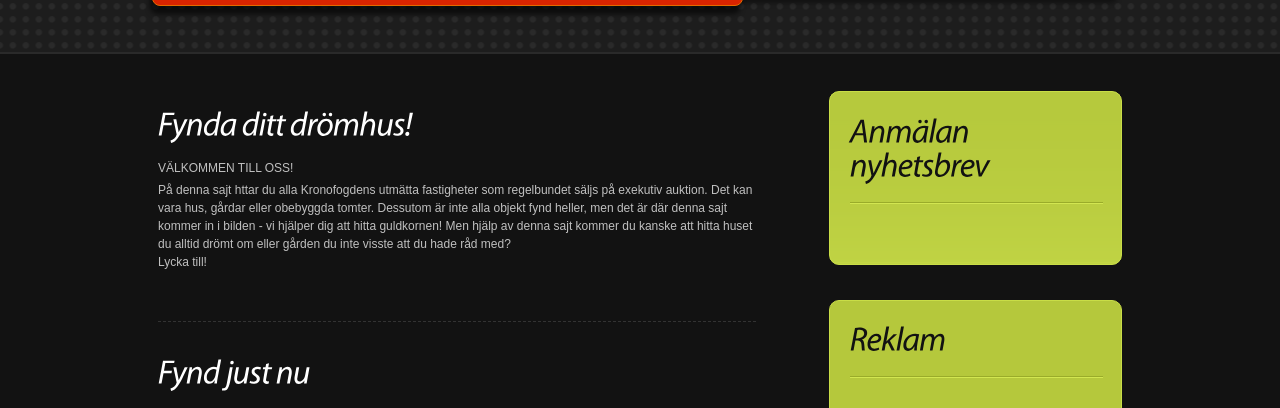
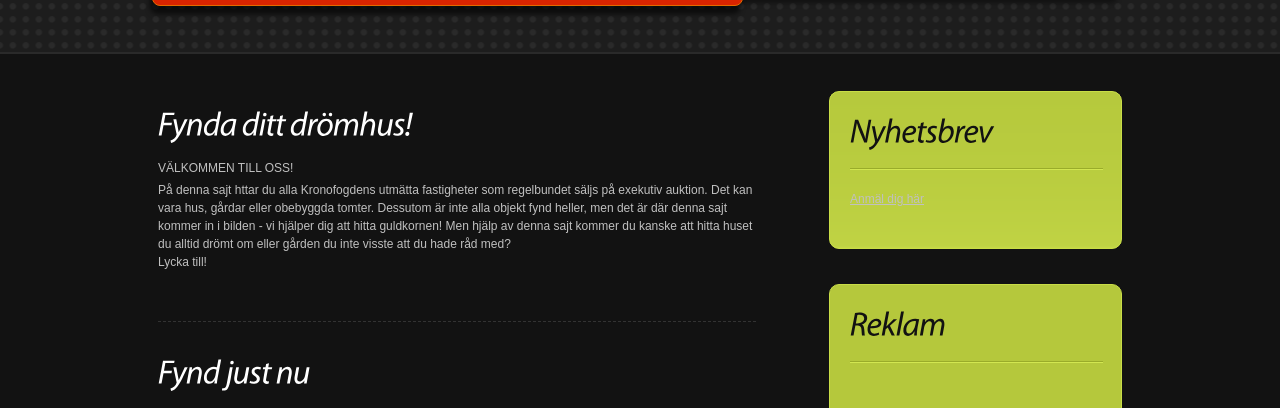
Before and after one commit to 2lambda123/propladder, a Jekyll site: the page built from index.html, in a window 1280 px wide and 900 px high, scrolled down 505 px, cut to the strip 68-476 px from the top of the window. Built offline with Jekyll 4.4.1, drawn with Linux system fonts in a browser that asks for light colours; Markdown is read by kramdown in place of the engine named in the settings.

Commit message:
mailform

```diff
--- a/index.html
+++ b/index.html
@@ -59,7 +59,9 @@ title: Fynda ditt drömhus
     <div class="prefix_1">
         <article>
             <div class="box">
-				<a href="http://eepurl.com/TpwiH"><h2>Anmälan nyhetsbrev</h2></a>
+				<h2>Nyhetsbrev</h2>
+				<a href="http://eepurl.com/TpwiH">
+				Anmäl dig här</a>
 			</div>
         </article>
     </div>
```
